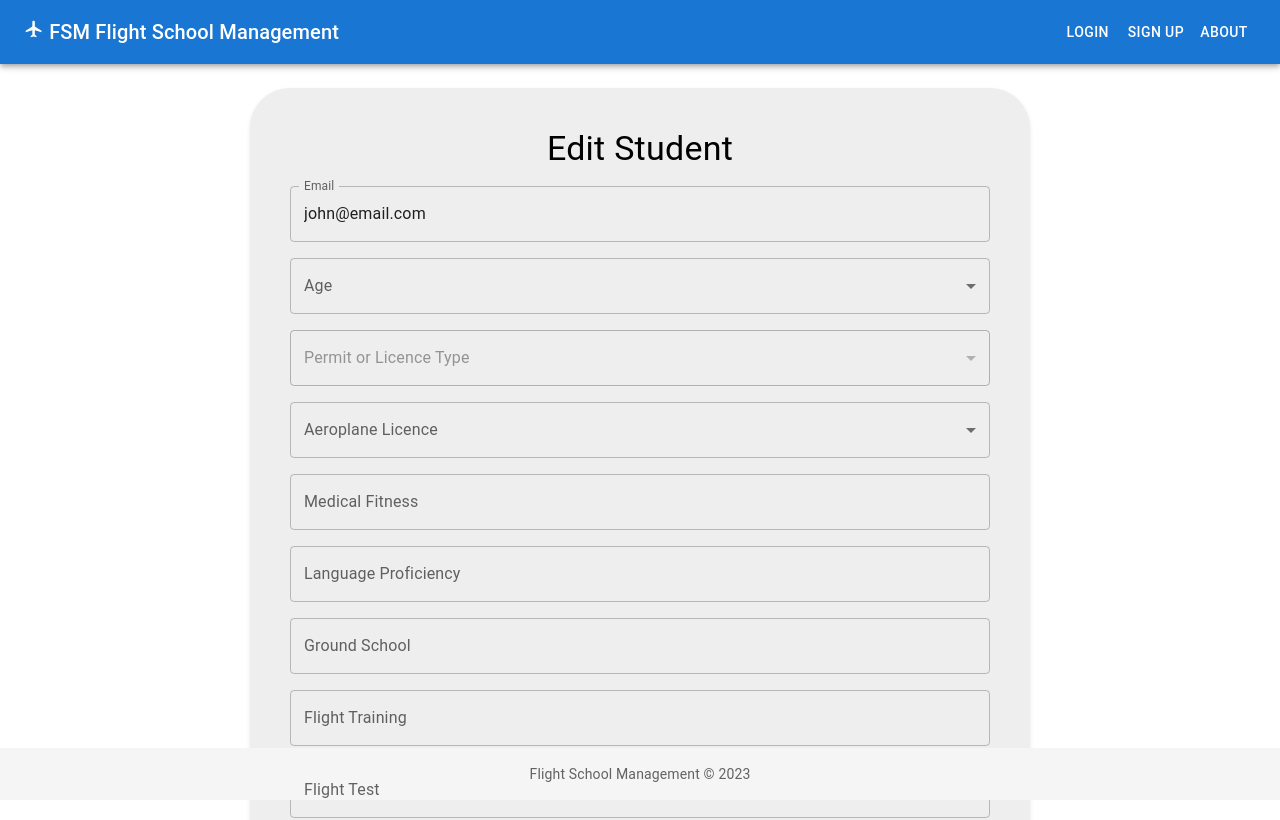
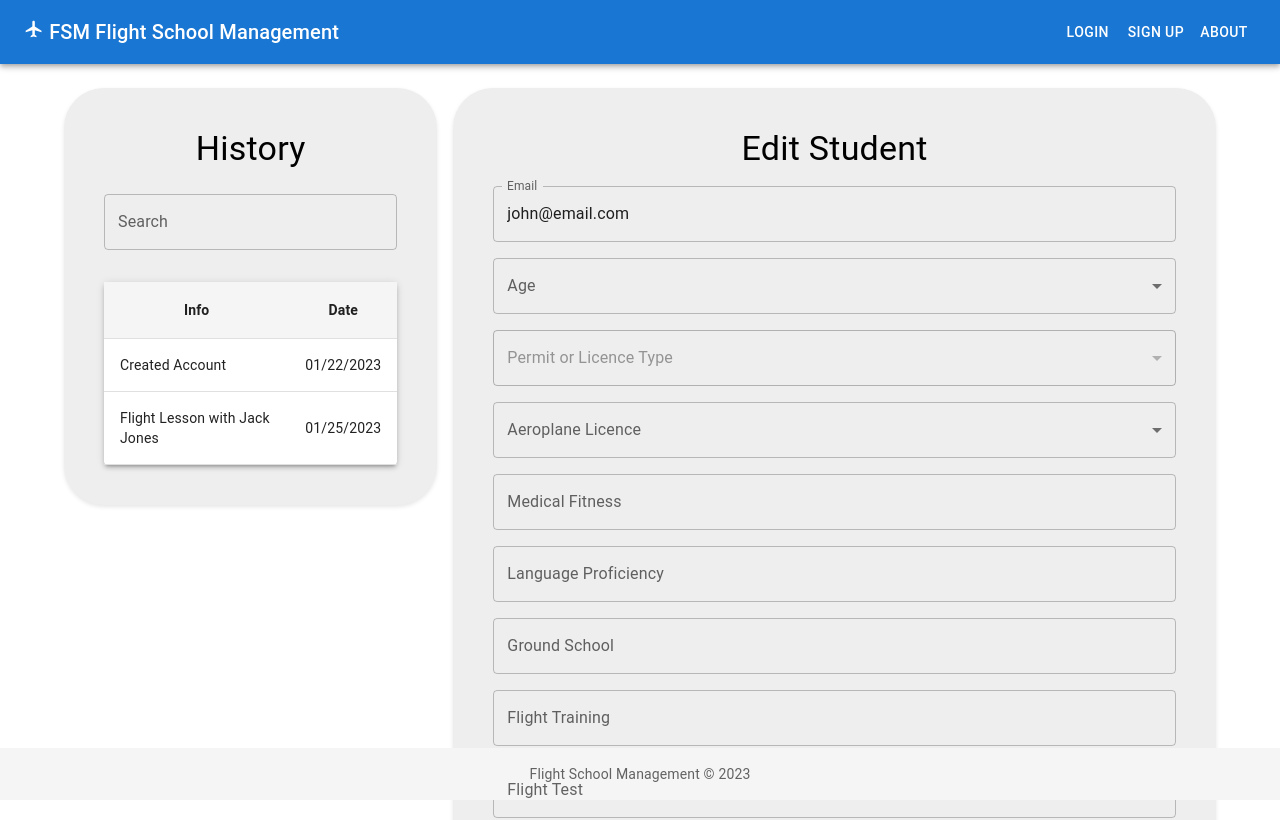
Before and after one commit to majedline/flight-school-management, a React (Create React App) app: page /#/student/1 in a window 1280 px wide. Shown: the top 820 px of the page. Built offline with nearby package versions, Linux system fonts and the light colour scheme.

Commit message:
student history and flight grid formatting fix

```diff
--- a/src/pages/CalendarScreen.js
+++ b/src/pages/CalendarScreen.js
@@ -7,6 +7,13 @@ function CalendarScreen() {
 
   // State for storing the selected month and year
   const [selectedDate, setSelectedDate] = useState(currentDate);
+
+  // Sample data array
+  const sampleData = [
+    { date: new Date().setDate(5), data: 'Event 1' },
+    { date: new Date().setDate(10), data: 'Event 2' },
+    { date: new Date().setDate(15), data: 'Event 3' },
+  ];
 
   // Function to handle navigation to the next month
   const handleNextMonth = () => {
@@ -49,6 +56,19 @@ function CalendarScreen() {
     );
   };
 
+  // Function to check if a given date has associated data
+  const hasData = (date) => {
+    const dateString = date.toDateString();
+    return sampleData.some((event) => new Date(event.date).toDateString() === dateString);
+  };
+
+  // Function to get data for a given date
+  const getData = (date) => {
+    const dateString = date.toDateString();
+    const eventData = sampleData.find((event) => new Date(event.date).toDateString() === dateString);
+    return eventData ? eventData.data : '';
+  };
+
   return (
     <Grid container justifyContent="flex-start" spacing={2}>
       <Grid item xs={12}>
@@ -74,11 +94,29 @@ function CalendarScreen() {
       ))}
 
       {daysArray.map((day) => (
-        <Grid item xs={1.6} key={`day-${day}`} >
-          <Paper elevation={2} sx={{ height: '80px', padding: '5px', '&:hover': { backgroundColor: '#eee' } }}>
-            <Typography variant="body1" align="center" color={isToday(selectedDate, day) ? 'primary' : 'inherit'}>
+        <Grid item xs={1.6} key={`day-${day}`}>
+          <Paper
+            elevation={2}
+            sx={{
+              height: '80px',
+              padding: '5px',
+              backgroundColor: hasData(new Date(selectedDate.getFullYear(), selectedDate.getMonth(), day))
+                ? '#eee'
+                : undefined,
+            }}
+          >
+            <Typography
+              variant="body1"
+              align="center"
+              color={isToday(selectedDate, day) ? 'primary' : 'inherit'}
+            >
               {(isToday(selectedDate, day)) ? `${day} (Today)` : day}
             </Typography>
+            {hasData(new Date(selectedDate.getFullYear(), selectedDate.getMonth(), day)) && (
+              <Typography variant="caption" align="center">
+                {getData(new Date(selectedDate.getFullYear(), selectedDate.getMonth(), day))}
+              </Typography>
+            )}
           </Paper>
         </Grid>
       ))}
--- a/src/pages/FlightScreen.js
+++ b/src/pages/FlightScreen.js
@@ -1,6 +1,8 @@
 import React, { useState } from 'react';
-import { Button, MenuItem, Typography, Table, TableHead, TableRow, TableCell, TableBody, TextField, Grid } from '@mui/material';
+import { Button, MenuItem, Typography, Table, TableHead, TableRow, TableCell, TableBody, TextField, Grid, Paper } from '@mui/material';
 import BoxView from '../components/BoxView';
+import { Link } from 'react-router-dom';
+
 
 function FlightScreen() {
     // Fetch student and asset data
@@ -57,7 +59,7 @@ function FlightScreen() {
     return (
         <Grid container columnSpacing={2} >
 
-            <Grid item xs="12" md="5">
+            <Grid item xs="12" md="4">
                 <BoxView>
                     <Typography variant="h4" component="h1" align="center">
                         Schedule Flight
@@ -156,7 +158,7 @@ function FlightScreen() {
                 </BoxView>
 
             </Grid>
-            <Grid item xs="12" md="7">
+            <Grid item xs="12" md="8">
                 <BoxView>
 
 
@@ -172,15 +174,16 @@ function FlightScreen() {
                         fullWidth
                         style={{ marginBottom: '1px' }}
                     />
+                    <Paper elevation={3} sx={{ width: '100%' }}>
 
                         <Table>
                             <TableHead>
                                 <TableRow>
-                                <TableCell align="center">ID</TableCell>
-                                <TableCell align="center">Student</TableCell>
-                                <TableCell align="center">Instructor</TableCell>
-                                <TableCell align="center">Asset</TableCell>
-                                <TableCell align="center">Time</TableCell>
+                                    <TableCell align="center" style={{ fontWeight: 'bold', backgroundColor: '#f5f5f5' }}>ID</TableCell>
+                                    <TableCell align="center" style={{ fontWeight: 'bold', backgroundColor: '#f5f5f5' }}>Student</TableCell>
+                                    <TableCell align="center" style={{ fontWeight: 'bold', backgroundColor: '#f5f5f5' }}>Instructor</TableCell>
+                                    <TableCell align="center" style={{ fontWeight: 'bold', backgroundColor: '#f5f5f5' }}>Asset</TableCell>
+                                    <TableCell align="center" style={{ fontWeight: 'bold', backgroundColor: '#f5f5f5' }}>Time</TableCell>
                                 </TableRow>
                             </TableHead>
                             <TableBody>
@@ -192,15 +195,16 @@ function FlightScreen() {
                                         style={{ textDecoration: 'none' }}
 
                                     >
-                                    <TableCell align="center">{flight.id}</TableCell>
-                                    <TableCell align="center">{students.find((student) => student.id === flight.studentId)?.name}</TableCell>
-                                    <TableCell align="center">{instructors.find((instructor) => instructor.id === flight.instructorId)?.name}</TableCell>
-                                    <TableCell align="center">{assets.find((asset) => asset.id === flight.assetId)?.name}</TableCell>
-                                    <TableCell align="center">{flight.time}</TableCell>
+                                        <TableCell component={Link} style={{ textDecoration: 'none' }} align="center">{flight.id}</TableCell>
+                                        <TableCell component={Link} style={{ textDecoration: 'none' }} align="center">{students.find((student) => student.id === flight.studentId)?.name}</TableCell>
+                                        <TableCell component={Link} style={{ textDecoration: 'none' }} align="center">{instructors.find((instructor) => instructor.id === flight.instructorId)?.name}</TableCell>
+                                        <TableCell component={Link} style={{ textDecoration: 'none' }} align="center">{assets.find((asset) => asset.id === flight.assetId)?.name}</TableCell>
+                                        <TableCell component={Link} style={{ textDecoration: 'none' }} align="center">{flight.time}</TableCell>
                                     </TableRow>
                                 ))}
                             </TableBody>
                         </Table>
+                    </Paper>
                 </BoxView>
             </Grid>
         </Grid>
--- a/src/pages/StudentListScreen.js
+++ b/src/pages/StudentListScreen.js
@@ -27,8 +27,6 @@ function StudentListScreen() {
   const filteredStudents = students.filter((student) =>
     student.name.toLowerCase().includes(filterText.toLowerCase()) ||
     String(student.id).toLowerCase().includes(filterText.toLowerCase())
-
-
   );
 
   return (
--- a/src/pages/StudentScreen.js
+++ b/src/pages/StudentScreen.js
@@ -1,5 +1,5 @@
 import React, { useState, useEffect } from 'react';
-import { Typography, TextField, Button,  MenuItem } from '@mui/material';
+import { Typography, TextField, Button, MenuItem, Grid, Table, TableHead, TableRow, TableBody, TableCell, Paper } from '@mui/material';
 import BoxView from '../components/BoxView';
 import { useParams } from 'react-router-dom';
 import permitOrLicenceTypes from '../rules/permitOrLicenceType.json';
@@ -37,6 +37,11 @@ function StudentScreen() {
     // Add more students as needed
   ];
 
+  const historyListData = [
+    { id: 1, info: "Created Account", date: "01/22/2023" },
+    { id: 1, info: "Flight Lesson with Jack Jones", date: "01/25/2023" }
+  ];
+
   const initialStudentData = {
     name: '',
     age: '',
@@ -57,11 +62,18 @@ function StudentScreen() {
   const [selectedPermitType, setSelectedPermitType] = useState('');
   const [selectedLicence, setSelectedLicence] = useState('');
 
+  const [filterText, setFilterText] = useState('');
+
+
 
   const filteredPermitTypes = permitOrLicenceTypes.filter(
     (permitType) => permitType.age <= selectedAge
   );
 
+  const filteredHistory = historyListData.filter((record) =>
+    record.info.toLowerCase().includes(filterText.toLowerCase()) ||
+    String(record.date).toLowerCase().includes(filterText.toLowerCase())
+  );
 
   const { studentid } = useParams();
 
@@ -78,13 +90,16 @@ function StudentScreen() {
     }
   }, [studentid]);
 
+  const handleFilterChange = (e) => {
+    setFilterText(e.target.value);
+  };
 
   const handleSaveClick = () => {
     console.log('student handleSaveClick', student);
     // call save
   };
 
-  const handleCreateUserAccountClick = ()=>{
+  const handleCreateUserAccountClick = () => {
     console.log('student handleCreateUserAccountClick', student);
 
   }
@@ -94,6 +109,55 @@ function StudentScreen() {
   };
 
   return (
+
+    <Grid container columnSpacing={2} >
+      <Grid item xs="12" md="4">
+        <BoxView>
+          <Typography variant="h4" component="h1" align="center">
+            History
+          </Typography>
+          <>
+
+            <TextField
+              label="Search"
+              name="search"
+              variant="outlined"
+              fullWidth
+              value={filterText}
+              onChange={handleFilterChange}
+              style={{ marginBottom: '16px', marginLeft: '16px', marginRight: '16px', marginTop: '8px' }}
+            />
+
+            <Paper elevation={3} sx={{ width: '100%' }}>
+              <Table>
+                <TableHead>
+                  <TableRow>
+                    <TableCell align="center" style={{ fontWeight: 'bold', backgroundColor: '#f5f5f5' }}>Info</TableCell>
+                    <TableCell align="center" style={{ fontWeight: 'bold', backgroundColor: '#f5f5f5' }}>Date</TableCell>
+                  </TableRow>
+                </TableHead>
+                <TableBody>
+                  {filteredHistory.map((record) => (
+                    <TableRow
+                      key={record.id}
+                      style={{ textDecoration: 'none' }}
+                    >
+                      <TableCell >{record.info}</TableCell>
+                      <TableCell>{record.date}</TableCell>
+                    </TableRow>
+                  ))}
+                </TableBody>
+              </Table>
+            </Paper>
+          </>
+
+
+        </BoxView>
+
+      </Grid>
+
+      <Grid item xs="12" md="8">
+
         <BoxView>
           <Typography variant="h4" component="h1" align="center">
             {isEditingMode ? 'Edit Student' : 'Create Student'}
@@ -226,6 +290,8 @@ function StudentScreen() {
 
           </>
         </BoxView >
+      </Grid>
+    </Grid>
   );
 }
 
```
Lines whose indentation alone changed are shown as unchanged.
